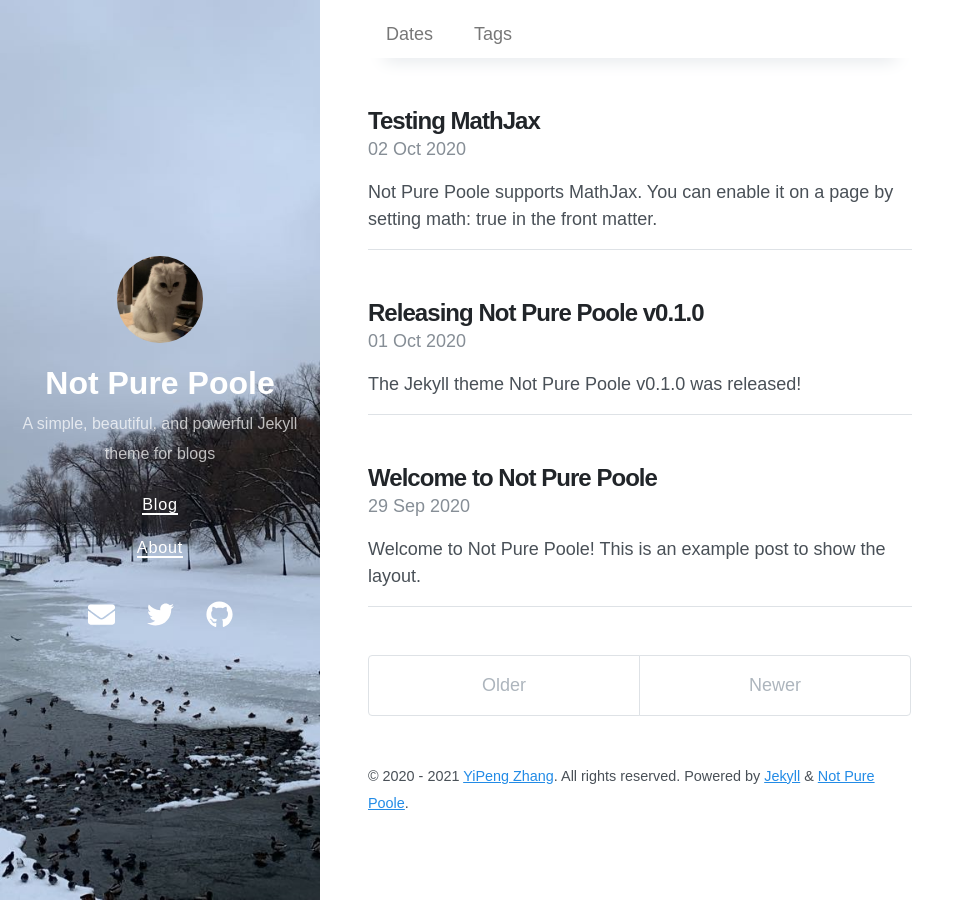
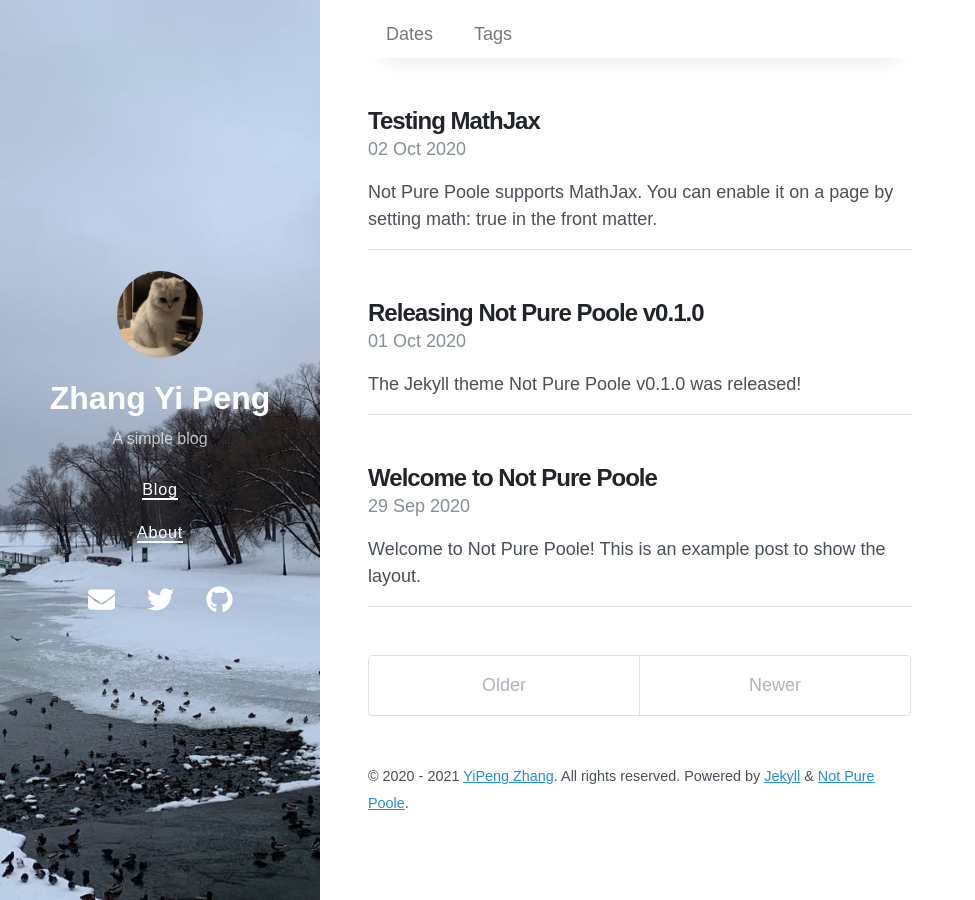
Before and after one commit to zhangyipeng/zhangyipeng.github.io, a Jekyll site: the page built from index.html, in a window 1280 px wide. Shown: the whole page, without its empty margins (0-975 px from the left). Built offline with Jekyll 4.4.1, drawn with Linux system fonts in a browser that asks for light colours; nearby versions of some CDN libraries; the list of posts is cut into pages by our own code.

Commit message:
change title

```diff
--- a/_config.yml
+++ b/_config.yml
@@ -1,6 +1,6 @@
 # Setup
-title: Not Pure Poole
-description: A simple, beautiful, and powerful Jekyll theme for blogs
+title: Zhang Yi Peng
+description: A simple blog
 url: https://vszhub.github.io
 avatar: /avatar.jpeg
 paginate: 5
@@ -33,10 +33,10 @@ twitter:
   card: summary
 logo: logo.png
 social:
-  name: Songzi Vong
+  name: YiPeng Zhang
   links:
     - https://twitter.com/vszhub
-    - https://github.com/vszhub
+    - https://github.com/zhangyipeng
 google_site_verification: xxxxx
 lang: en
 
```
